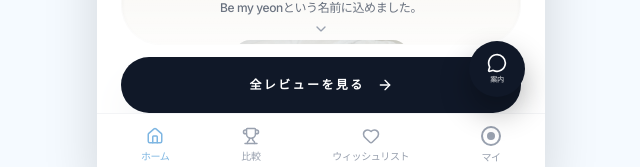
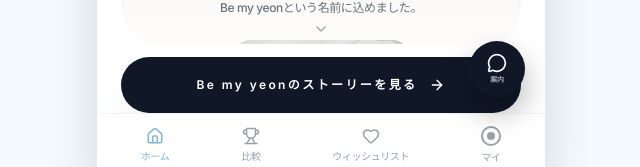
Before and after one commit to seowon-hi/yyeon-global-review, a React (Vite) app: page / in a window 1280 px wide. Shown: the part 647-814 px from the top of the page, without its empty margins (319-959 px from the left). Built offline with nearby package versions, Linux system fonts and the light colour scheme; a web font is replaced by a local one.

Commit message:
리뷰 보러가기 수정

```diff
--- a/src/translations.ts
+++ b/src/translations.ts
@@ -209,7 +209,7 @@ export const translations: Record<Language, TranslationSet> = {
       view_original: "리뷰 원문",
       shop_style: "제품 보러가기",
       view_product: "제품 보러가기",
-      view_reviews: "전체 리뷰 보러가기",
+      view_reviews: "비마이연의 이야기 만나보기",
       show_more: "키워드 더보기",
       show_less: "키워드 접기",
       show_full_review: "리뷰 전문 보기",
@@ -345,7 +345,7 @@ export const translations: Record<Language, TranslationSet> = {
       view_original: "実際のレビューを見る",
       shop_style: "製品を見る",
       view_product: "製品を見る",
-      view_reviews: "全レビューを見る",
+      view_reviews: "Be my yeonのストーリーを見る",
       show_more: "もっと見る",
       show_less: "閉じる",
       show_full_review: "レビュー全文を見る",
@@ -491,7 +491,7 @@ export const translations: Record<Language, TranslationSet> = {
       view_original: "View Original Review",
       shop_style: "View Product",
       view_product: "View Product",
-      view_reviews: "View All Reviews",
+      view_reviews: "Discover the Story of Be my yeon",
       show_more: "Show More",
       show_less: "Show Less",
       show_full_review: "Read full review",
```
